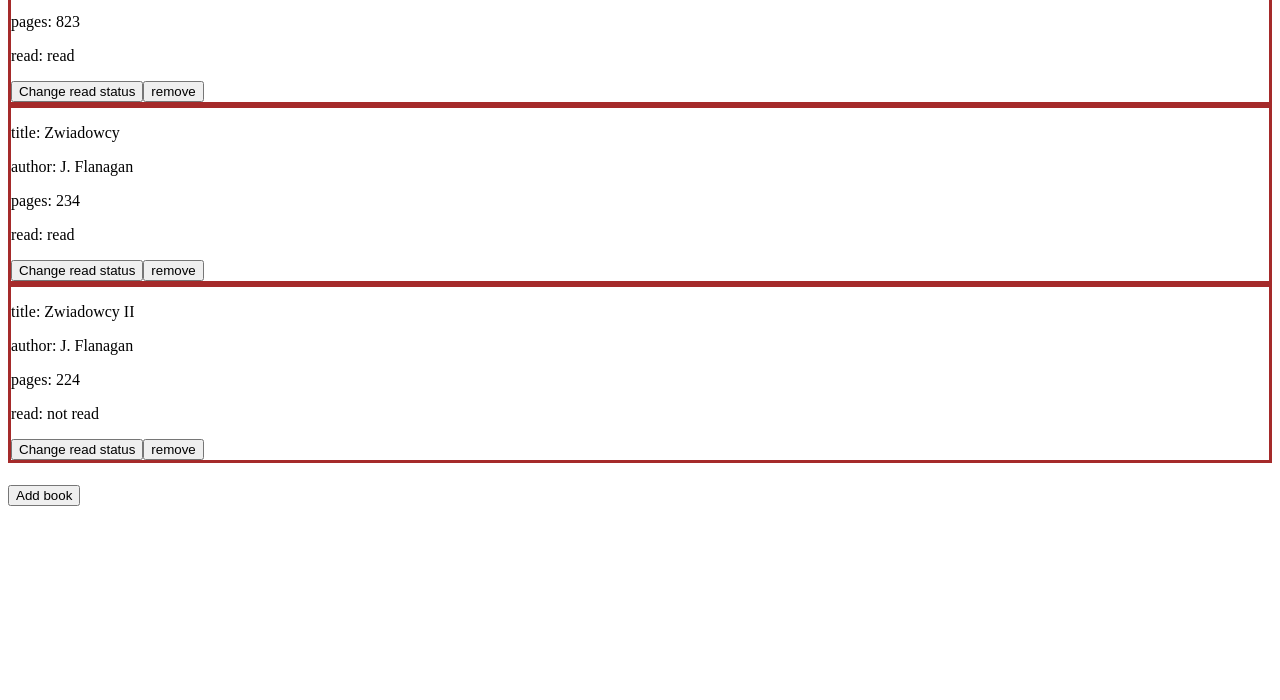
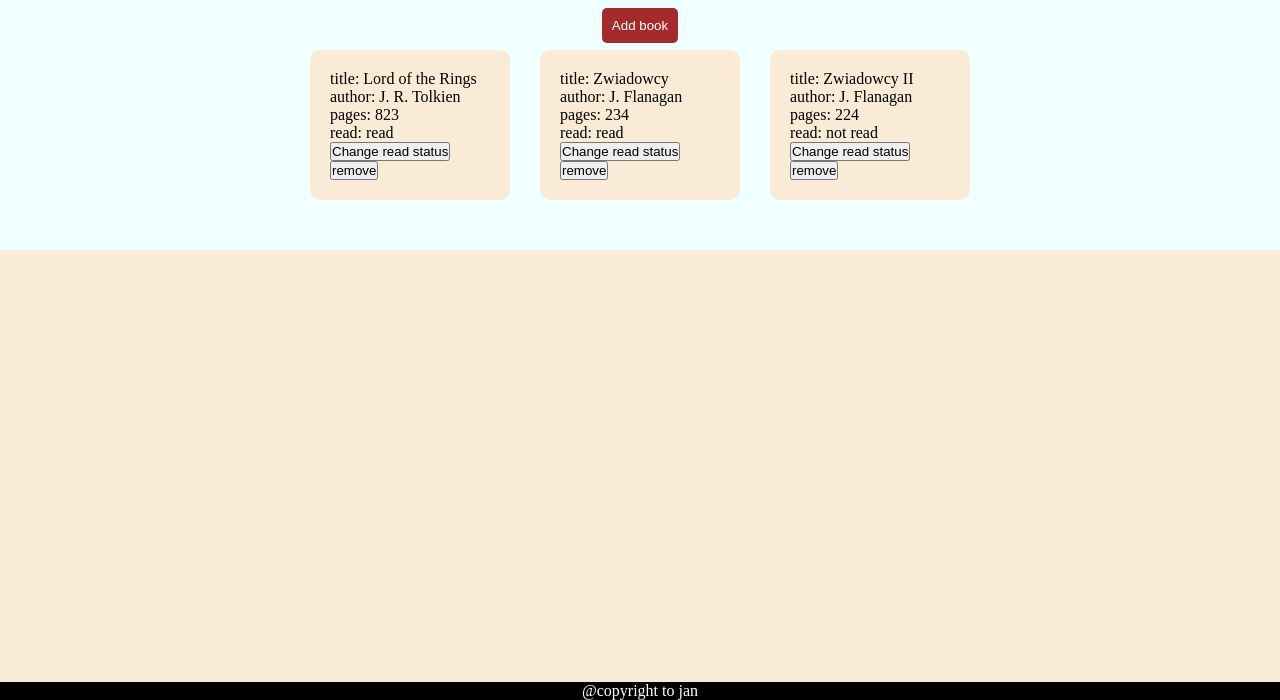
Before and after one commit to J4n3kk/library, a plain HTML site: page index.html in a window 1280 px wide. Shown: the part 100-800 px from the top of the page. Drawn offline with Linux system fonts and the light colour scheme.

Commit message:
Adjusted css a bit, looks better but not full effort. Mainly focused on JS

```diff
--- a/index.html
+++ b/index.html
@@ -8,11 +8,14 @@
     <link rel="stylesheet" href="styles.css">
 </head>
 <body>
-    <div class="main">
-        <div class="shelf">
-            Main Self
+    <div class="root" id="root">
+        <div class="header"><p class="logo">Library</p></div>
+        <div class="main">
+            <div class="shelf">
+            </div>
+            <div class="util"></div>
         </div>
-        <div class="util"></div>
+        <div class="footer"><p class="copyright">@copyright to jan</p></div>
     </div>
     <script src="javascript.js"></script>
 </body>
--- a/javascript.js
+++ b/javascript.js
@@ -126,6 +126,17 @@ Object.assign(readInput, {
     id: 'read',
 })
 
+// input clearance
+
+function clearInput(){
+    const inputs = document.querySelectorAll('input')
+    for (let i = 0; i < inputs.length; i++) {
+        inputs[i].value = ''
+    }
+    inputs[3].checked = false;
+}
+
+
 // Label creation for readInput
 const readInputLabel = document.createElement('label');
 readInputLabel.setAttribute('for', 'read')
@@ -143,7 +154,8 @@ btn.addEventListener('click', function (event) {
     form.style.visibility = 'hidden'
     bookCreation();
     displayClear();
-    displayBooks(myLibrary)
+    clearInput();
+    displayBooks(myLibrary);
 })
 
 form.appendChild(titleInput);
@@ -188,6 +200,6 @@ addBtn.addEventListener('click', function(event){
     event.preventDefault();
     form.style.visibility = 'visible'
 })
-util.appendChild(addBtn)
+main.appendChild(addBtn)
 
 displayBooks(myLibrary)
--- a/styles.css
+++ b/styles.css
@@ -1,4 +1,87 @@
+* {
+    padding: 0px;
+    margin: 0px;
+    box-sizing: border-box;
+}
+.body {
+    display: flex;
+}
+
+.header {
+    display: flex;
+    flex-direction: row;
+    height: 100px;
+    background-color: antiquewhite;
+    justify-content: center;
+    align-items: center;
+}
 
 .card {
-    border: 3px solid brown;
+    width: 200px;
+    padding: 20px;
+    border-radius: 10px;
+    background-color: antiquewhite;
 }
+
+.form {
+    position: fixed;
+    border: 1px solid black;
+    padding: 20px;
+    top: 30vh;
+    right: 45%;
+    width: 225px;
+    z-index: 1;
+    background-color: darkolivegreen;
+    border-radius: 20px;
+}
+
+.shelf {
+    background-color: azure;
+    display: flex;
+    flex-direction: row;
+    flex-wrap: wrap;
+    column-gap: 30px;
+    row-gap: 30px;
+    padding: 50px;
+    justify-content: center;
+    position: relative;
+}
+
+.logo {
+    font-size: 60px;
+    font-family:'Courier New', Courier, monospace;
+}
+
+.add-btn {
+    position: absolute;
+    top: 8px;
+    border: none;
+    border-radius: 5px;
+    padding: 10px;
+    background-color:brown;
+    color: white;
+}
+.footer {
+    position: fixed;
+    left: 0;
+    bottom: 0;
+    width: 100%;
+    background-color: black;
+    color: white;
+    text-align: center;
+}
+
+html,
+body {
+    height: 100%
+}
+
+body {
+    display: flex;
+    align-items: stretch;
+}
+
+#root {
+    width: 100%;
+    background-color:antiquewhite;
+}
```
